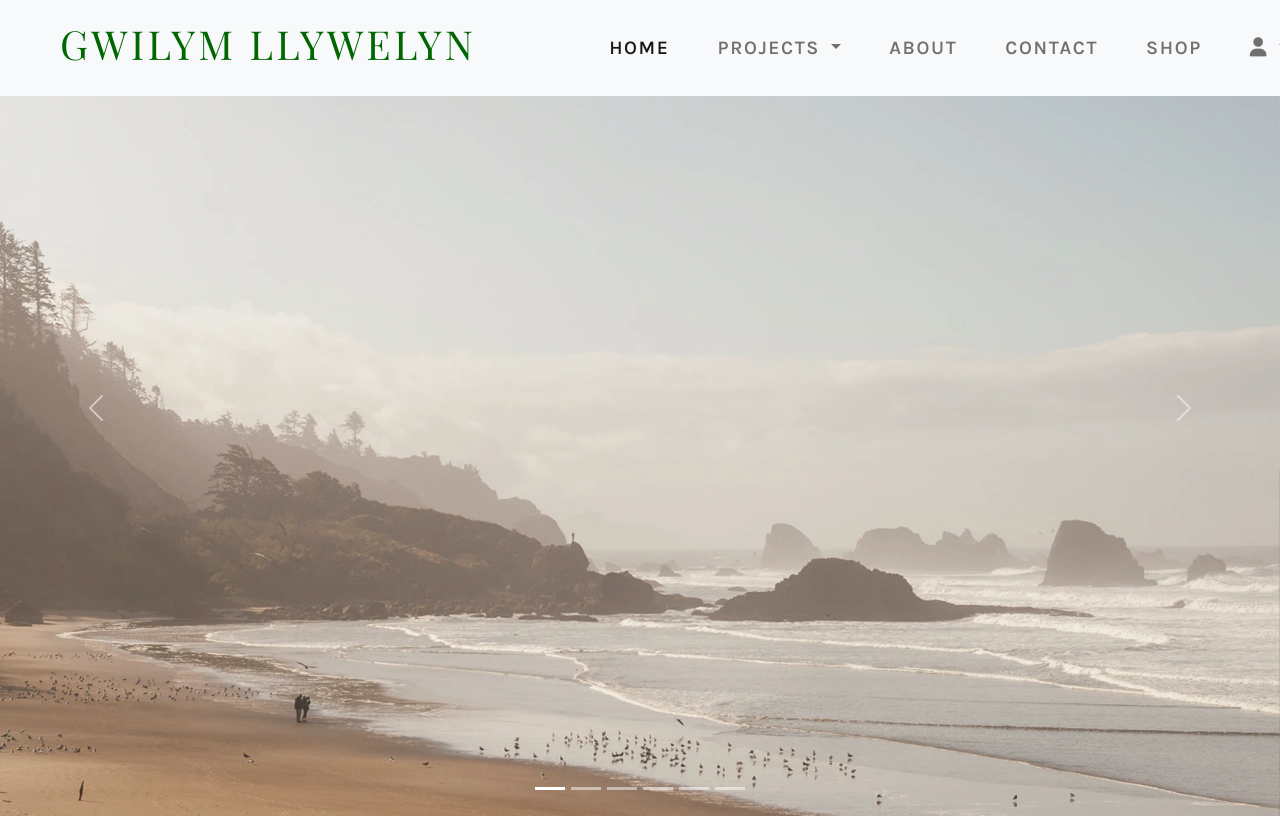
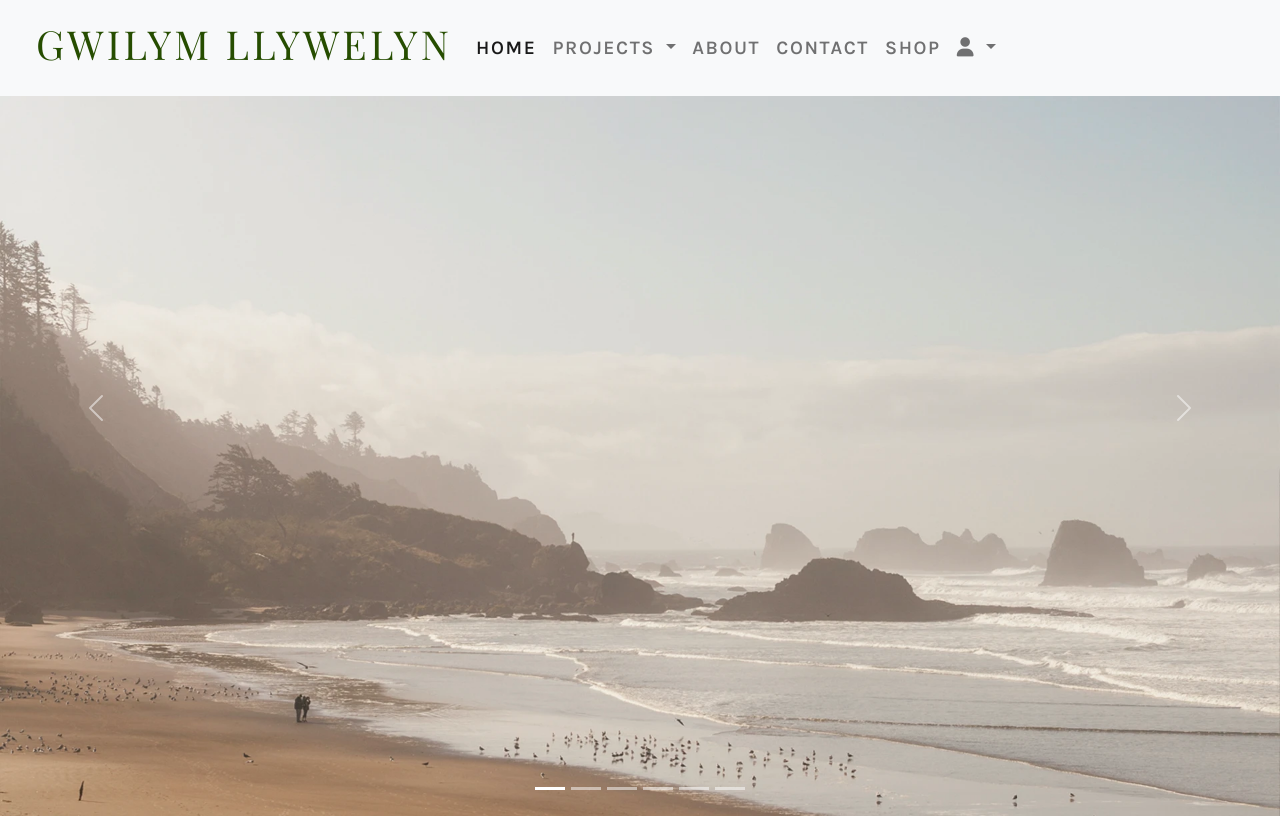
Before and after one commit to al-ell/photography-website, a Django app: page / in a window 1280 px wide. Run offline with Django 3.2, Linux system fonts and the light colour scheme; some libraries are stand-ins or nearby versions.

Commit message:
update navbar

```diff
--- a/static/css/base.css
+++ b/static/css/base.css
@@ -1,3 +1,13 @@
+/* Margins and Paddings */
+
+html {
+    height: 100%;
+}
+
+body {
+    height: calc(100vh - 6rem);
+}
+
 /* Fonts - from Google Fonts */
 
 .playfair-display-sc-black {
@@ -29,15 +39,13 @@
     height: 6rem;
 }
 
-
 .navbar-nav li {
-    padding: 0 1rem;
     letter-spacing: 0.1rem;
 }
 
 .logo {
     text-decoration: none;
-    color: #006600;
+    color: #264d00;
     font-size: 2rem;
     letter-spacing: 0.2rem;
 }
@@ -46,3 +54,16 @@
 .homepage-carousel {
     padding-top: 6rem;
 }
+
+
+@media screen and (max-width: 768px) {
+    .nav-item {
+        text-align: center;
+    }
+    .navbar-nav {
+        /* Bootstrap color for light nav */
+        background-color: rgba(var(--bs-light-rgb), var(--bs-bg-opacity)) !important;
+        width: 40%;
+        float: right;
+    }
+}
--- a/templates/includes/main-nav.html
+++ b/templates/includes/main-nav.html
@@ -1,16 +1,11 @@
 <nav class="navbar navbar-expand-lg bg-light">
-    <div class="container-fluid">
-        <div class="row">
-            <div class="col-sm-10 col-md-4 ms-5 mt-5 logo-container">
+    <div class="container-fluid ms-4 me-2">
         <a class="navbar-brand logo playfair-display-sc-black uppercase" href="{% url 'home' %}"><span><h1>Gwilym Llywelyn</h1></span></a>
-            </div>
-        </div>
-        <div class="col-sm-2 col-md-8 justify-content-end me-5">
         <button class="navbar-toggler" type="button" data-bs-toggle="collapse" data-bs-target="#navbarTogglerDemo02" aria-controls="navbarTogglerDemo02" aria-expanded="false" aria-label="Toggle navigation">
             <span class="navbar-toggler-icon"></span>
         </button>
         <div class="collapse navbar-collapse" id="navbarTogglerDemo02">
-                <ul class="navbar-nav ms-auto mb-2 mb-lg-0 heading-font uppercase">
+            <ul class="navbar-nav me-auto mb-2 mb-lg-0 heading-font uppercase">
                 <li class="nav-item">
                     <a class="nav-link active" aria-current="page" href="{% url 'home' %}">Home</a>
                 </li>
@@ -53,9 +48,7 @@
                         {% endif %}
                     </ul>
                 </li>
-
             </ul>
         </div>
     </div>
-    </div>
 </nav>
```
Also changed, not shown: 4 other files. Lines whose indentation alone changed are shown as unchanged.
